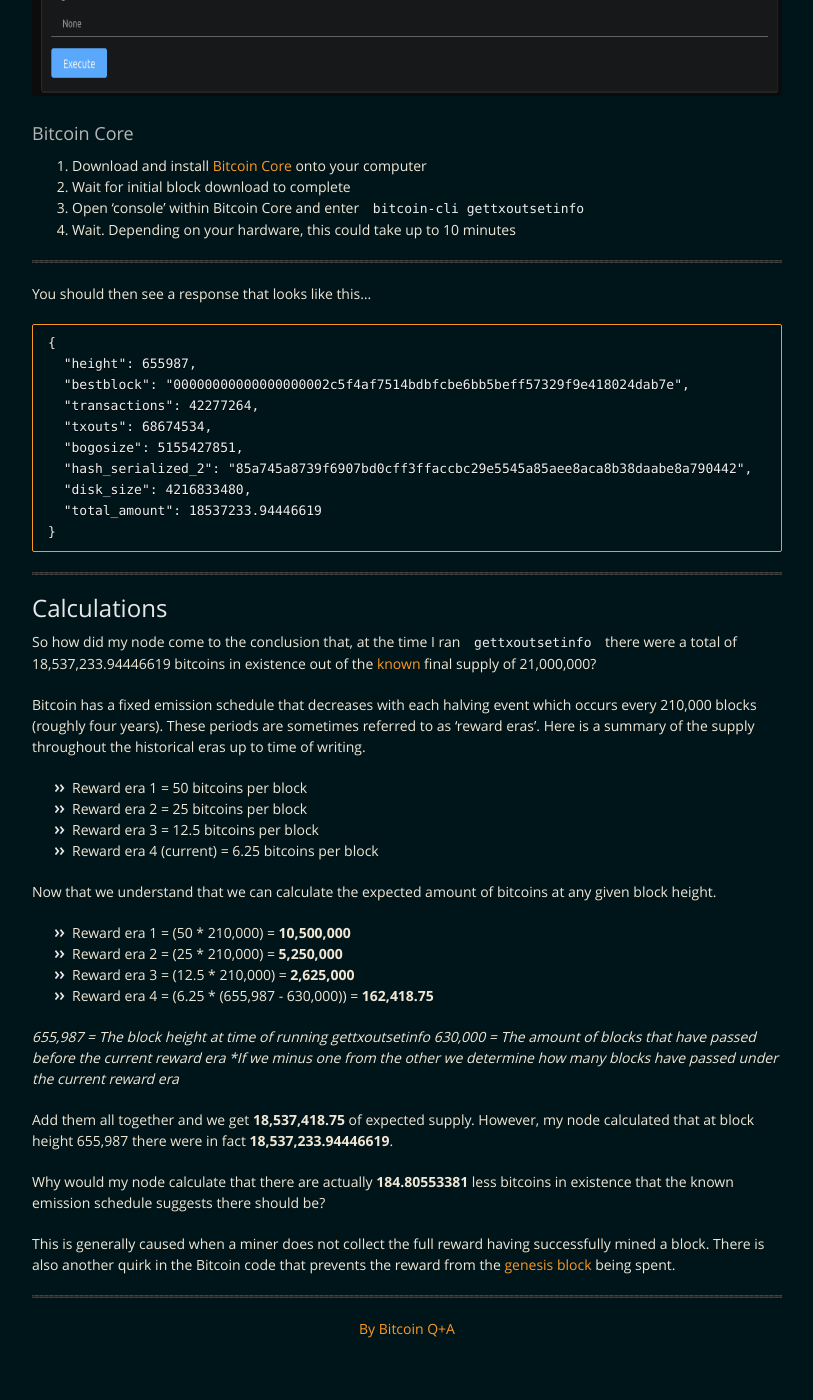
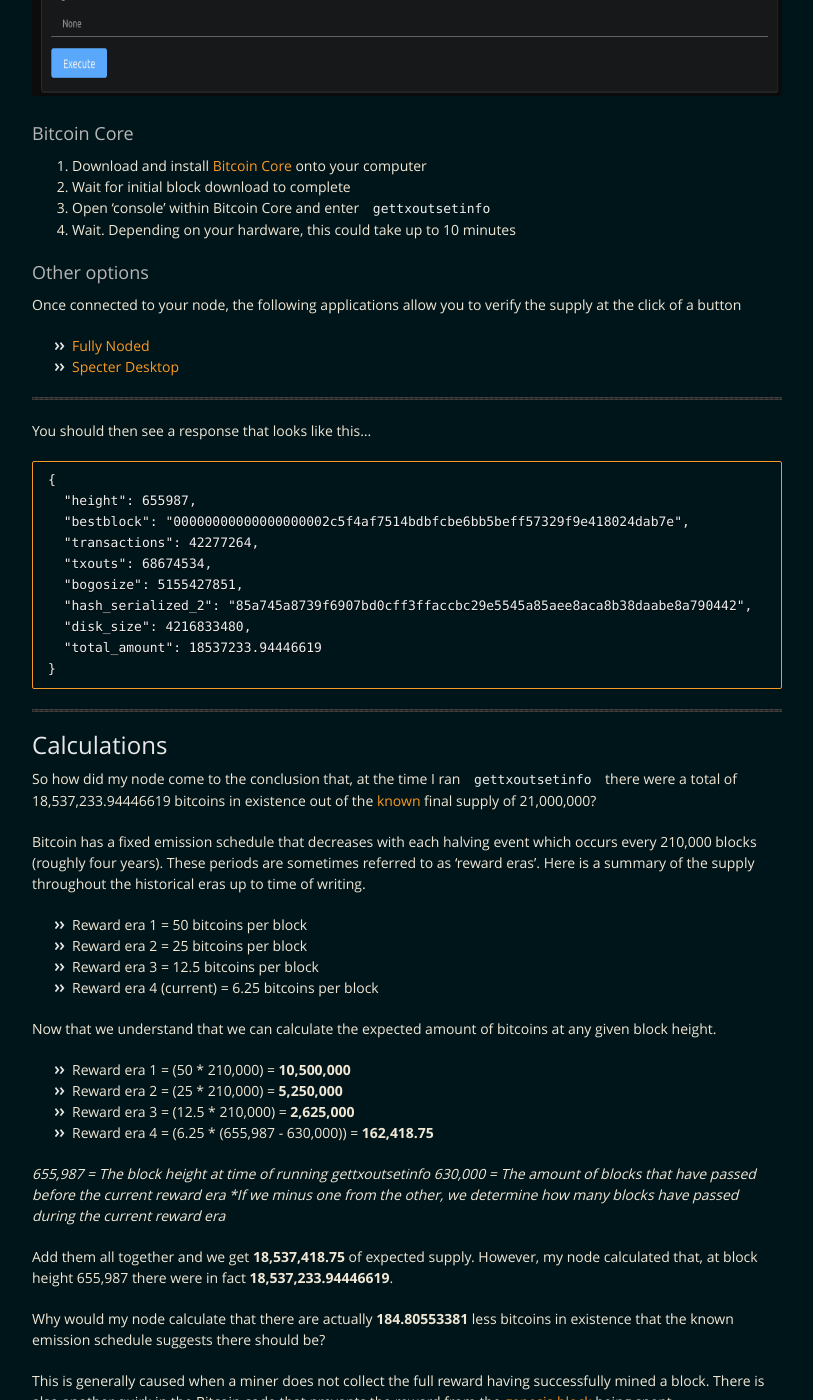
Before and after one commit to BitcoinQnA/verify-supply, a Jekyll site: the page built from index.md, in a window 1280 px wide and 1400 px high, scrolled down 1155 px. Shown: the whole window, without its empty margins (233-1046 px from the left). Built offline with Jekyll 4.4.1, drawn with Linux system fonts in a browser that asks for light colours.

Commit message:
Update index.md

```diff
--- a/index.md
+++ b/index.md
@@ -39,8 +39,15 @@ Once again, depending on your hardware this may take up to 10 minutes.
 
 1. Download and install [Bitcoin Core](https://bitcoin.org/en/download) onto your computer
 2. Wait for initial block download to complete
-3. Open 'console' within Bitcoin Core and enter `bitcoin-cli gettxoutsetinfo`
+3. Open 'console' within Bitcoin Core and enter `gettxoutsetinfo`
 4. Wait. Depending on your hardware, this could take up to 10 minutes
+
+### Other options
+
+Once connected to your node, the following applications allow you to verify the supply at the click of a button
+
+* [Fully Noded](https://fonta1n3.github.io/FullyNoded/)
+* [Specter Desktop](https://github.com/cryptoadvance/specter-desktop)
 
 ***
 
@@ -81,9 +88,9 @@ Now that we understand that we can calculate the expected amount of bitcoins at
 
 *655,987 = The block height at time of running gettxoutsetinfo*
 *630,000 = The amount of blocks that have passed before the current reward era
-*If we minus one from the other we determine how many blocks have passed under the current reward era*
+*If we minus one from the other, we determine how many blocks have passed during the current reward era*
 
-Add them all together and we get **18,537,418.75** of expected supply. However, my node calculated that at block height 655,987 there were in fact **18,537,233.94446619**.
+Add them all together and we get **18,537,418.75** of expected supply. However, my node calculated that, at block height 655,987 there were in fact **18,537,233.94446619**.
 
 Why would my node calculate that there are actually **184.80553381** less bitcoins in existence that the known emission schedule suggests there should be?
 
```
